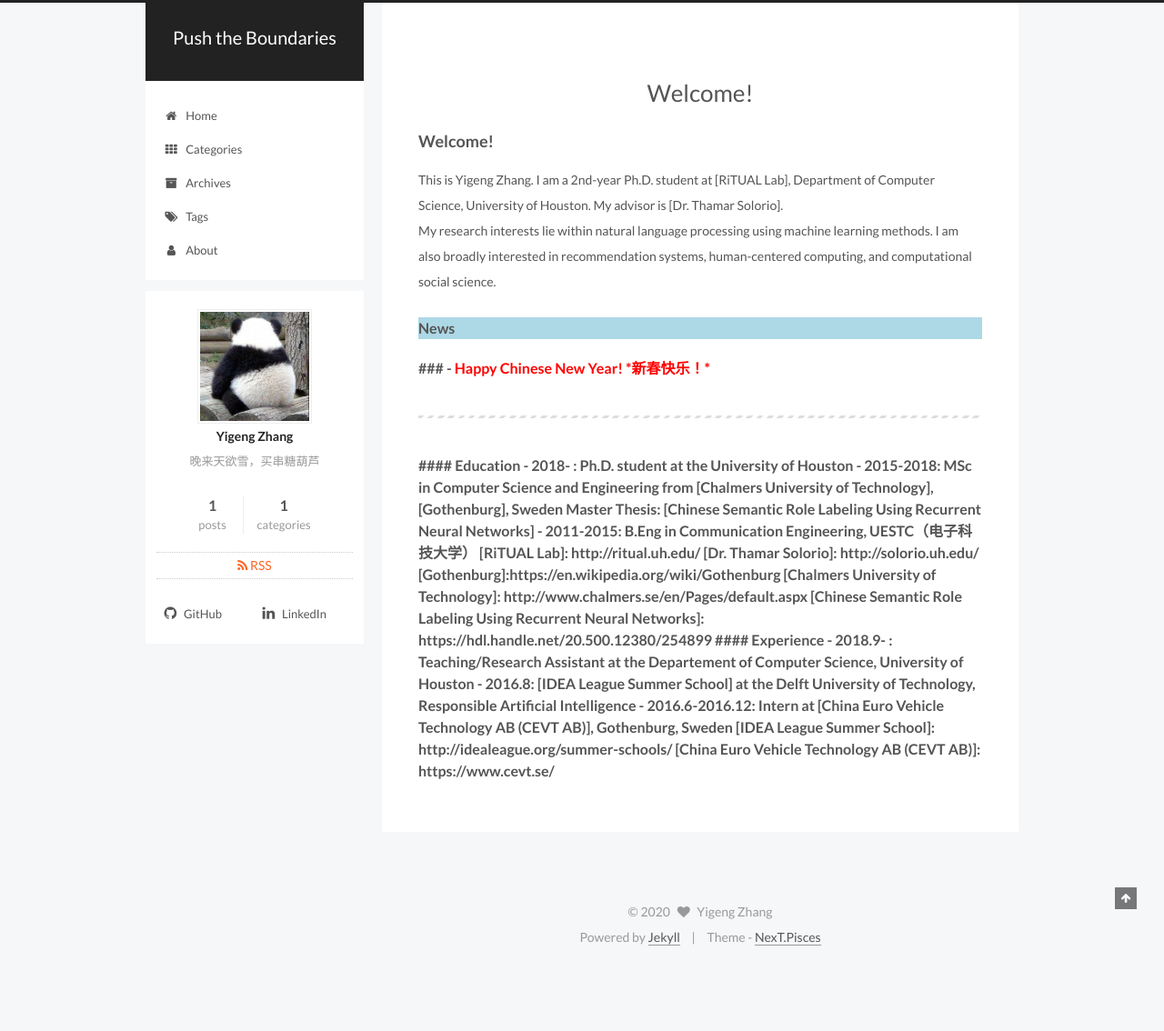
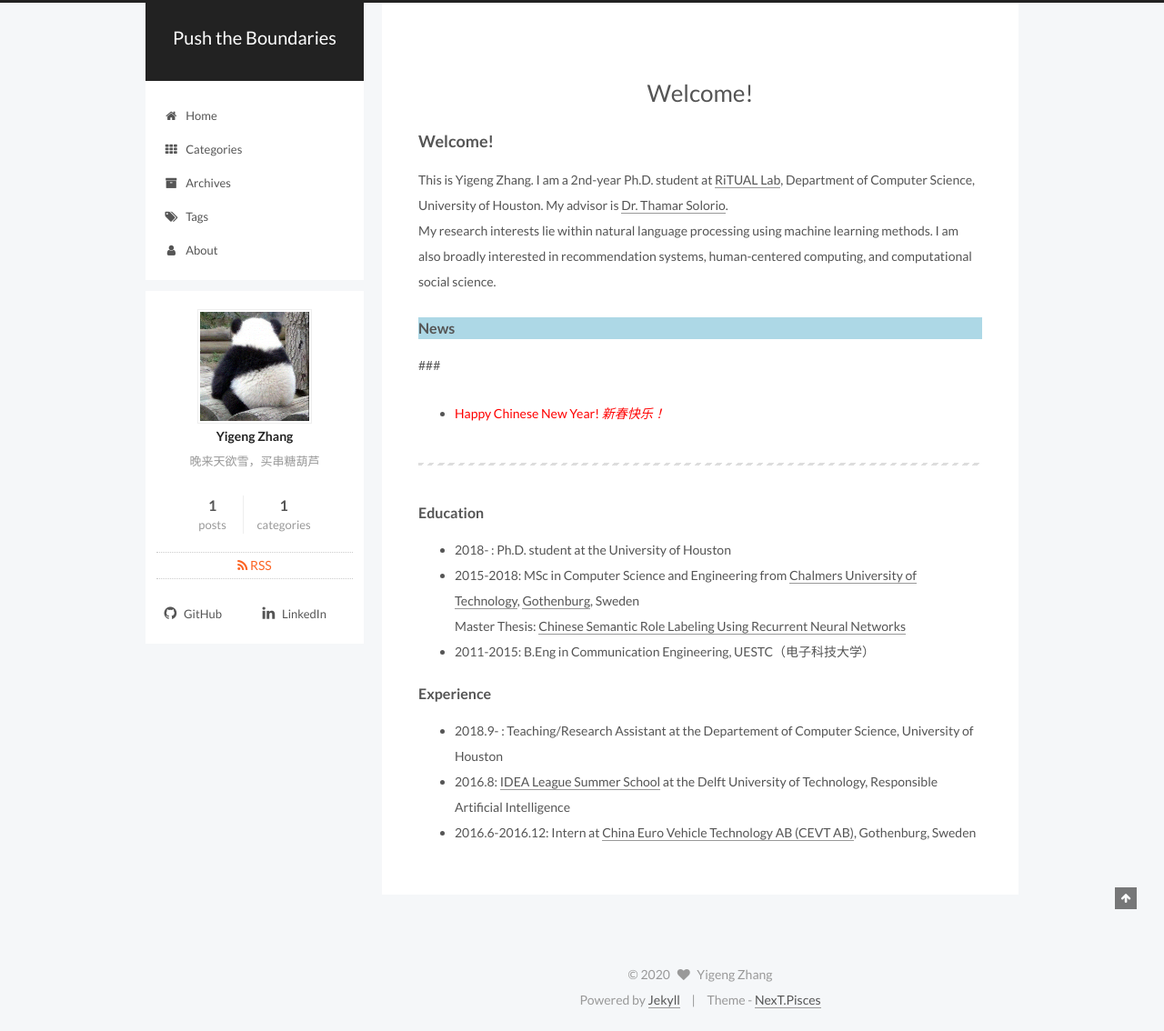
Before and after one commit to ZhangYigeng/ZhangYigeng.github.io, a Jekyll site: the page built from about/index.md, in a window 1280 px wide. Shown: the whole page at 91% size. Built offline with Jekyll 4.4.1, drawn with Linux system fonts in a browser that asks for light colours; our own code applies the rules of GitHub Pages for plain Markdown files; before the commit the page ends 1065 px from its top, so only the background shows below that.

Commit message:
Update index.md

```diff
--- a/about/index.md
+++ b/about/index.md
@@ -7,7 +7,7 @@ This is Yigeng Zhang. I am a 2nd-year Ph.D. student at [RiTUAL Lab], Department
 My research interests lie within natural language processing using machine learning methods. I am also broadly interested in recommendation systems, human-centered computing, and computational social science.
 
 <!-- #### News -->
-<h4 style= "background:	#ADD8E6" >News<h4>
+<h4 style= "background:	#ADD8E6" >News</h4>
 ###
 - <span style="color:red">Happy Chinese New Year! *新春快乐！*</span>
 <hr>
```
